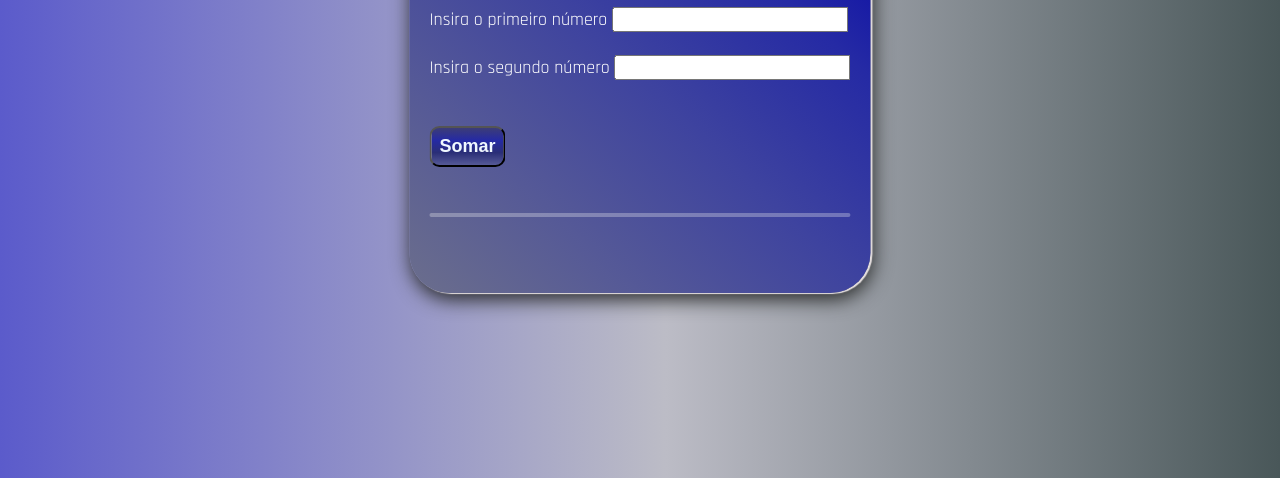
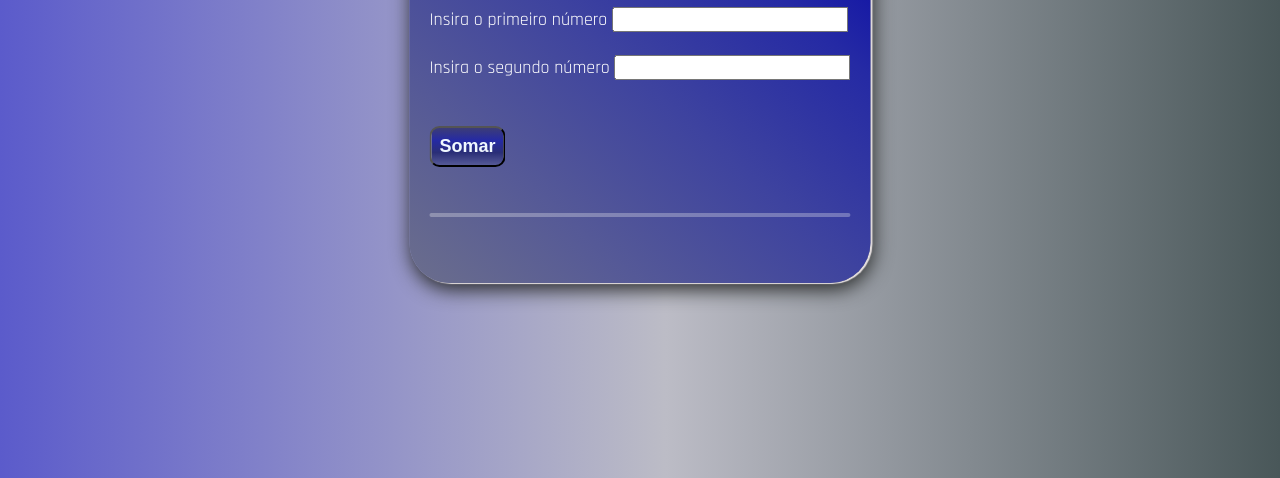
Before and after one commit to jotaifpb/calculadora, a plain HTML site: page index.html in a window 1280 px wide. Shown: the part 322-800 px from the top of the page. Drawn offline with Linux system fonts and the light colour scheme.

Commit message:
Update styles.css

```diff
--- a/styles.css
+++ b/styles.css
@@ -2,6 +2,7 @@
     box-sizing: initial;
     margin: 0;
     padding: 0;
+
 
 
 }
@@ -28,13 +29,13 @@ body{
     flex-direction: column;
     justify-content: center;
     background-image: linear-gradient(to right top, #6b6e8c, #555997, #3e439f, #252aa4, #0000a6);
-    height: 390px;
+    height: 370px;
     color: white;
     position: absolute;
     top: 50%;
     left: 50%;
     transform: translate(-50%,-50%);
-    padding: 20px;
+    padding: 20px ;
     border-radius: 40px;
     box-shadow: 2px 1px 1px rgb(231, 225, 225), 2px 6px 20px rgb(34, 36, 35);
 }
```
